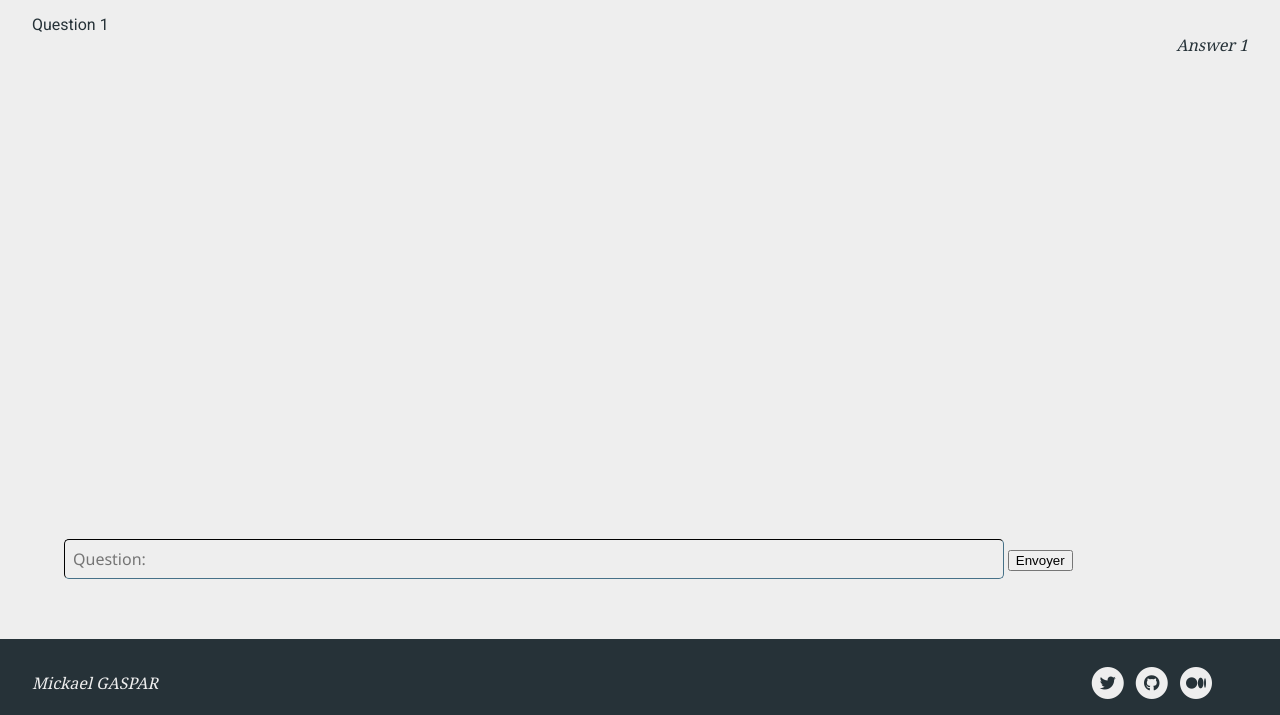
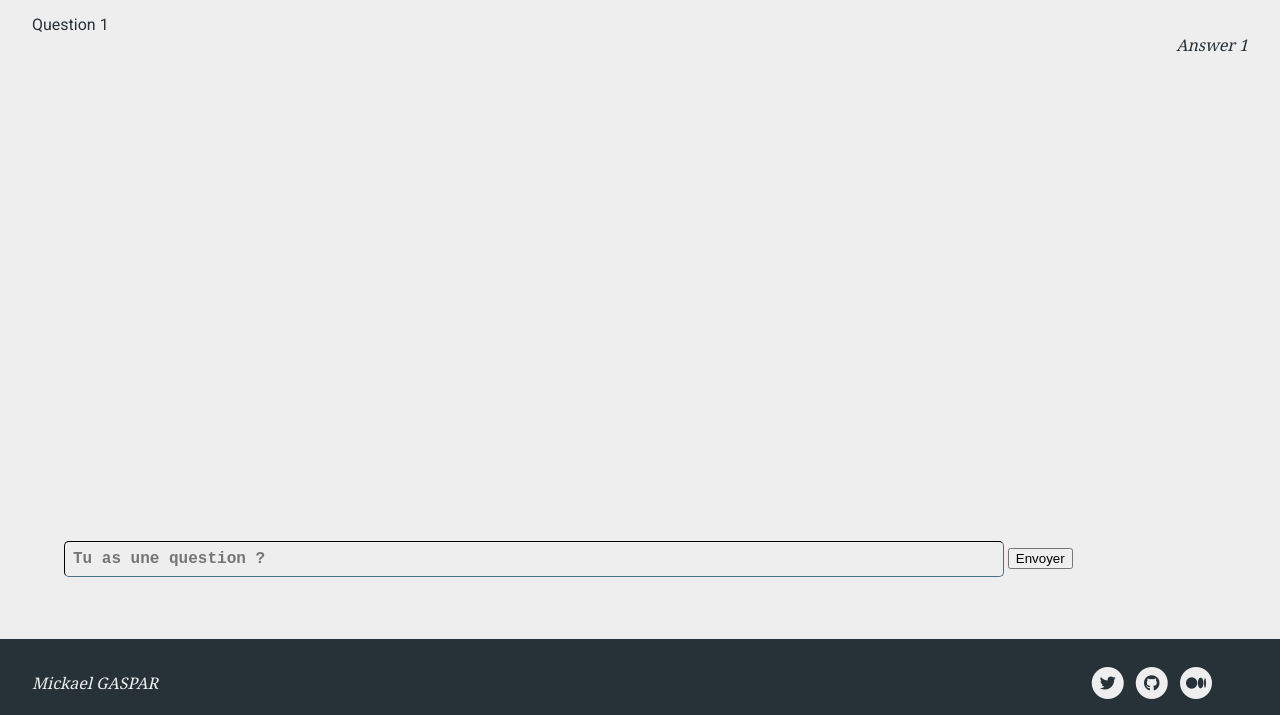
Before and after one commit to migasar/GrandPyBot, a Flask app: page / in a window 1280 px wide. Shown: the part 85-800 px from the top of the page. Run offline with Flask 2, Linux system fonts and the light colour scheme; some libraries are stand-ins or nearby versions.

Commit message:
Modifications of the layout

```diff
--- a/app/static/style.css
+++ b/app/static/style.css
@@ -8,20 +8,12 @@ body {
   background-color: #263238;
 
   color: #EEE;
-  font-family: "Noto Serif", Georgia, serif;
+  font-family: 'Noto Serif', Times, serif;
 
   display: flex;
   flex-direction: column;
   justify-content: space-between;
 }
-
-/*
-body > * {
-  padding: 0.1rem;
-
-  flex: 1 1 auto;
-}
-*/
 
 .ribbon {
   height: 10%;
@@ -62,11 +54,6 @@ body > * {
 }
 
 /* Social media buttons elements */
-/*
-.fa-stack {
-  font-size: 1.2rem;
-}
-*/
 .fas {
   color: #EEE;
 }
@@ -99,7 +86,7 @@ main {
   margin-left: 1rem;
   text-align: left;
 
-  font-family: "Roboto", "Noto Sans", Arial, sans-serif;
+  font-family: 'Roboto', Arial, sans-serif;
 }
 .answer {
   margin-right: 1rem;
@@ -135,7 +122,8 @@ main {
   border-width: thin;
 
   color: #1b2b34;
-  font-family: "Noto Sans", Arial, sans-serif;
+  font-family: 'Courier New', Courier, monospace;
+  font-weight: bold;
   font-size: 1rem;
 }
 .input-user-text:focus,
--- a/app/templates/index.html
+++ b/app/templates/index.html
@@ -32,7 +32,7 @@
     <div id="input-box">
       <form id="user-form" >
         <label for="userText"></label>
-        <input type="text" id="userText" name="userText" class="input-user-text" placeholder="Question:">
+        <input type="text" id="userText" name="userText" class="input-user-text" placeholder="Tu as une question ?">
         <input type="submit" value="Envoyer">
       </form>
     </div>
```
